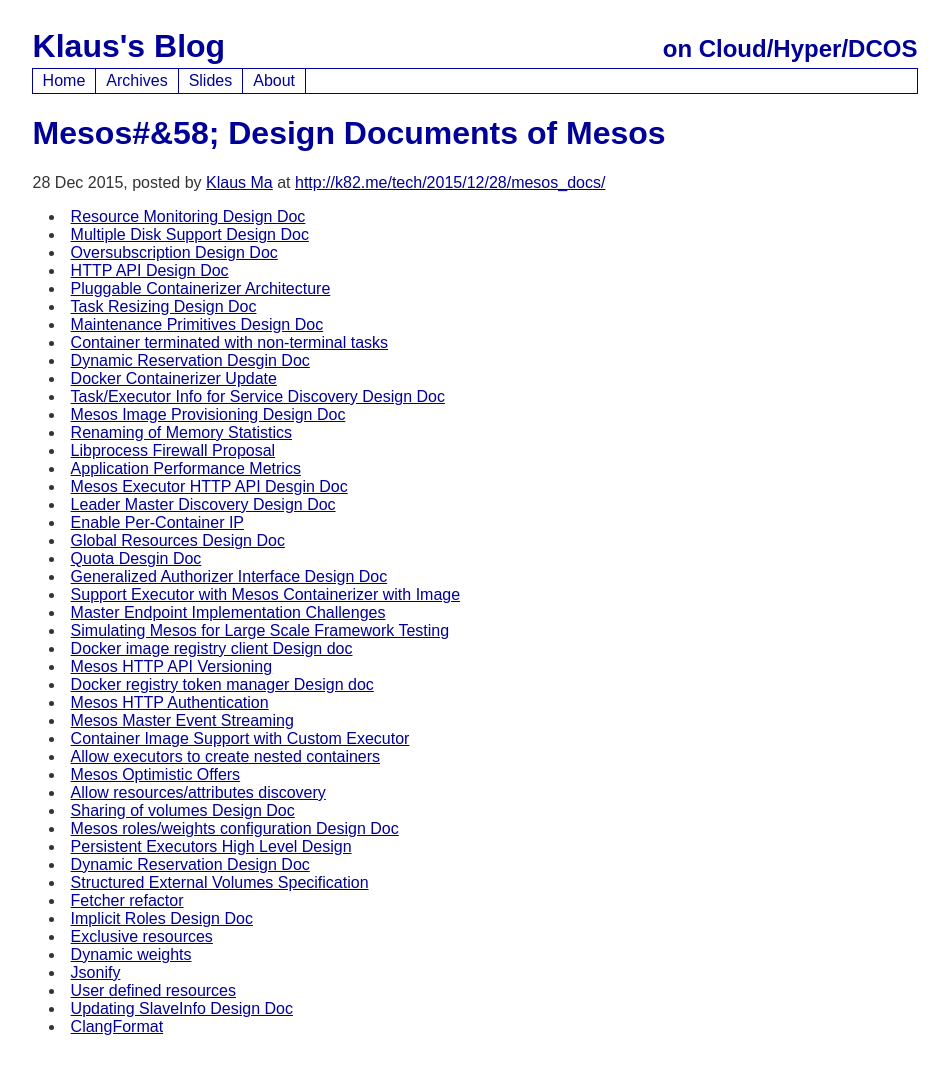
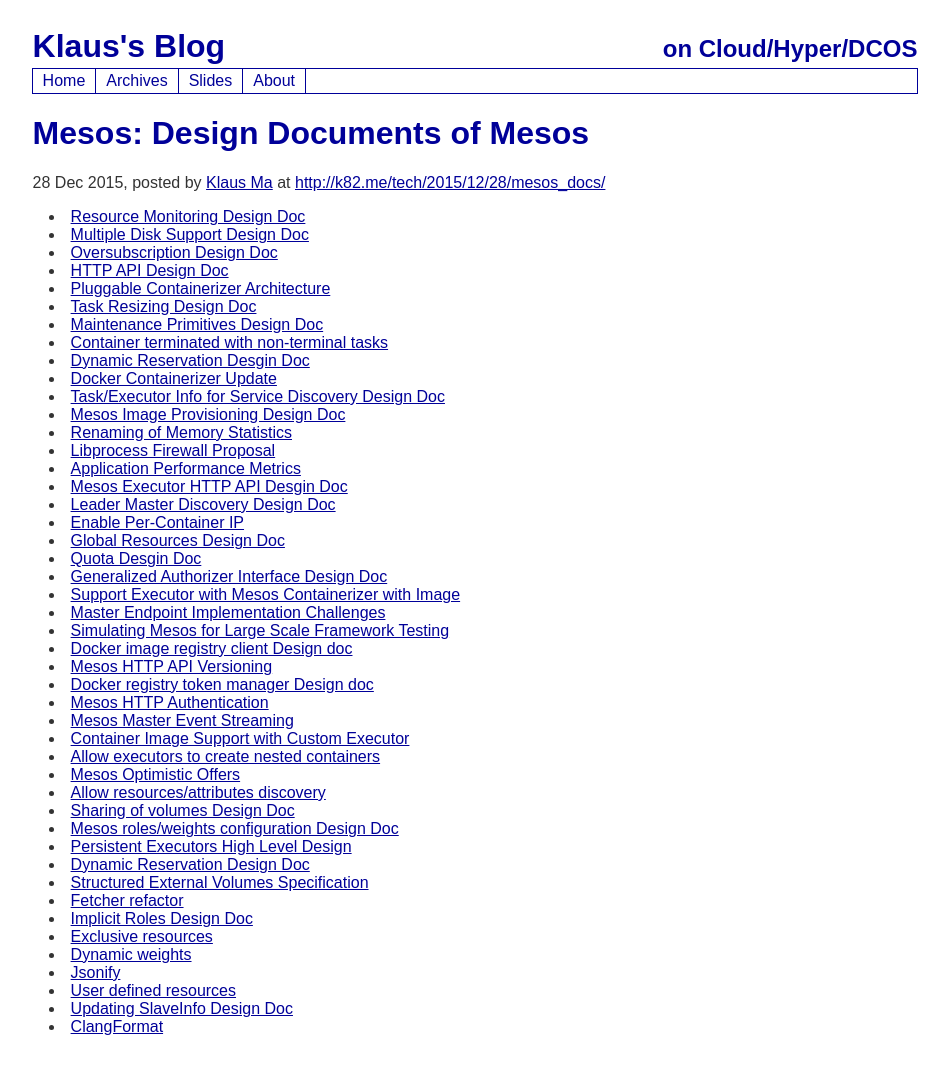
Before and after one commit to k82cn/k82cn.github.io, a Jekyll site: the page built from _posts/2015-12-28-mesos_docs.md, in a window 1280 px wide. Shown: the whole page, without its empty margins (165-1114 px from the left). Built offline with Jekyll 4.4.1, drawn with Linux system fonts in a browser that asks for light colours; comment, search, counter and statistics services are not loaded; some of the changed lines change nothing that is shown.

Commit message:
update :

```diff
--- a/_posts/2015-12-28-mesos_docs.md
+++ b/_posts/2015-12-28-mesos_docs.md
@@ -1,6 +1,6 @@
 ---
 layout: post
-title: Mesos#&58; Design Documents of Mesos
+title: Mesos&#58; Design Documents of Mesos
 categories: tech
 ---
 
```
